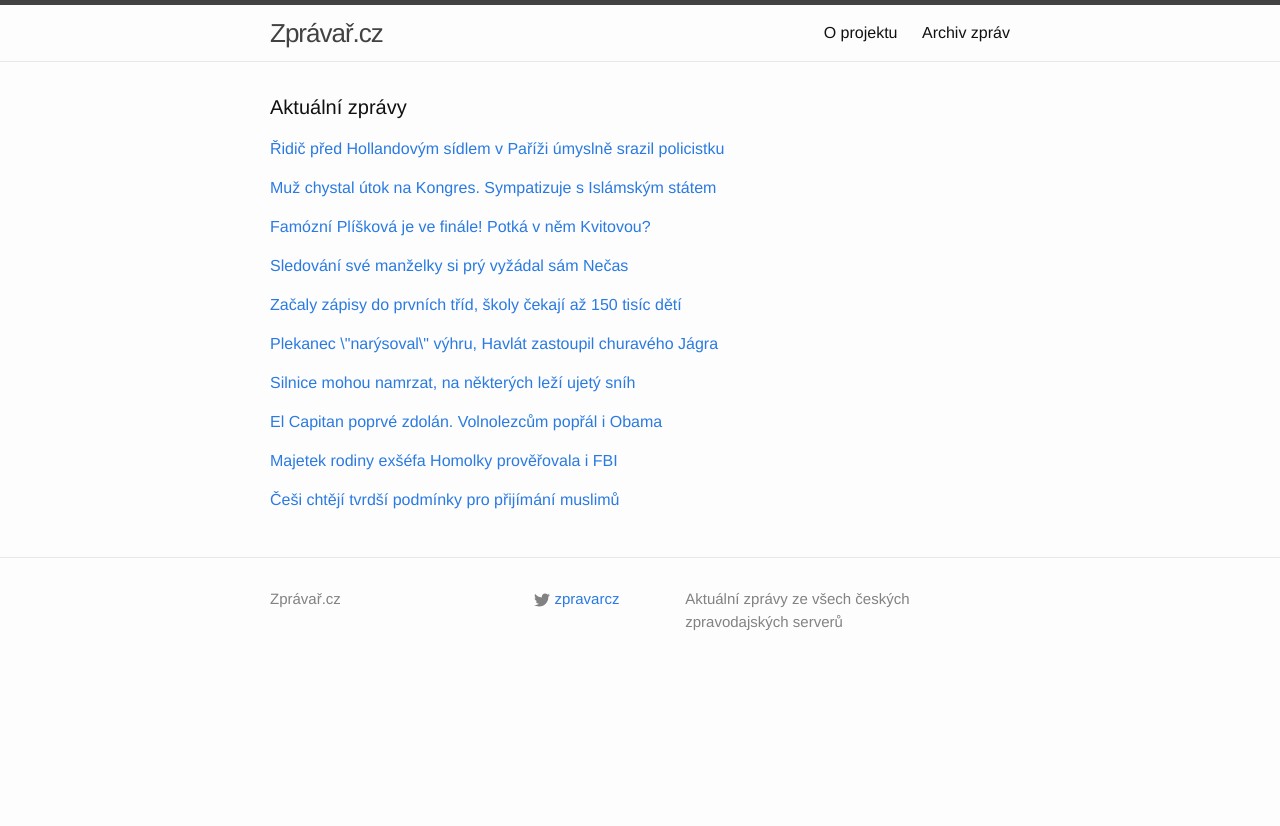
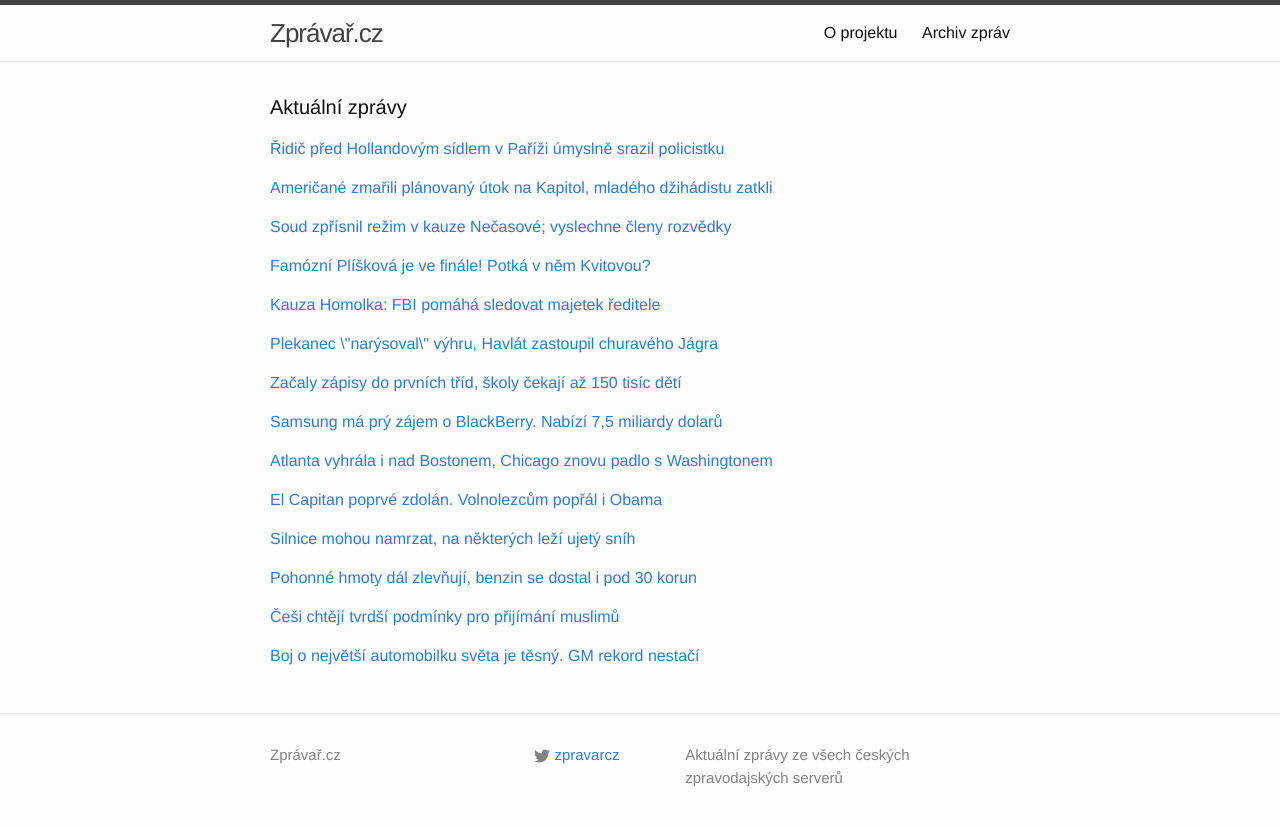
Before and after one commit to adliska/zpravar, a Jekyll site: the page built from index.html, in a window 1280 px wide. Shown: the top 826 px of the page. Built offline with Jekyll 4.4.1, drawn with Linux system fonts in a browser that asks for light colours.

Commit message:
zpravar news update

```diff
--- a/index.html
+++ b/index.html
@@ -21,9 +21,10 @@ layout: default
 <li><a href=http://www.rozhlas.cz/_zprava/v-parizi-u-sidla-prezidenta-najel-ridic-umyslne-na-policistku--1443785>V Paříži u sídla prezidenta najel řidič úmyslně na policistku  - www.rozhlas.cz</a></li>
 <li><a href=http://www.novinky.cz/zahranicni/evropa/358808-ridic-pred-sidlem-francouzskeho-prezidenta-najel-na-policistku.html>Řidič před sídlem francouzského prezidenta najel na policistku - www.novinky.cz</a></li>
 </ul>
-</div><p><a href="javascript:;" onclick="toggle_visibility('zpravy1')">Muž chystal útok na Kongres. Sympatizuje s Islámským státem</a></p>
+</div><p><a href="javascript:;" onclick="toggle_visibility('zpravy1')">Američané zmařili plánovaný útok na Kapitol, mladého džihádistu zatkli </a></p>
 <div id="zpravy1" style="display:none">
 <ul>
+<li><a href=http://www.lidovky.cz/americane-zmarili-planovany-utok-na-kapitol-mladeho-dzihadistu-zatkli-1m3-/zpravy-svet.aspx?c=A150115_095307_ln_zahranici_msl>Američané zmařili plánovaný útok na Kapitol, mladého džihádistu zatkli  - www.lidovky.cz</a></li>
 <li><a href=http://zpravy.aktualne.cz/zahranici/muz-chystal-utok-na-kongres-sympatizuje-s-islamskym-statem/r~0527ed009c8111e4bdad0025900fea04/>Muž chystal útok na Kongres. Sympatizuje s Islámským státem - zpravy.aktualne.cz</a></li>
 <li><a href=http://zpravy.idnes.cz/v-usa-zatkli-muze-chtel-utocit-na-sidlo-kongresu-ful-/zahranicni.aspx?c=A150115_064720_zahranicni_jj>V USA zatkli příznivce Islámského státu, měl chystat útok na Kongres - zpravy.idnes.cz</a></li>
 <li><a href=http://www.novinky.cz/zahranicni/amerika/358805-v-usa-zatkli-muze-ktery-planoval-utok-na-budovu-kapitolu.html>V USA zatkli muže, který plánoval útok na budovu Kapitolu - www.novinky.cz</a></li>
@@ -32,8 +33,20 @@ layout: default
 <li><a href=http://www.rozhlas.cz/_zprava/fbi-zatkla-muze-ktery-pry-planoval-utok-na-sidlo-americkeho-kongresu--1443763>FBI zatkla muže, který prý plánoval útok na sídlo amerického Kongresu  - www.rozhlas.cz</a></li>
 <li><a href=http://echo24.cz/a/iktCb>Chtěl v USA vraždit v Kapitolu. FBI ho zatkla. Fandil IS - echo24.cz</a></li>
 </ul>
-</div><p><a href="javascript:;" onclick="toggle_visibility('zpravy2')">Famózní Plíšková je ve finále! Potká v něm Kvitovou?</a></p>
+</div><p><a href="javascript:;" onclick="toggle_visibility('zpravy2')">Soud zpřísnil režim v kauze Nečasové; vyslechne členy rozvědky</a></p>
 <div id="zpravy2" style="display:none">
+<ul>
+<li><a href=http://www.ceskenoviny.cz/zpravy/zpravy/soud-zprisnil-rezim-v-kauze-necasove-vyslechne-cleny-rozvedky/1169173>Soud zpřísnil režim v kauze Nečasové; vyslechne členy rozvědky - www.ceskenoviny.cz</a></li>
+<li><a href=http://echo24.cz/a/igsgf>Sledování manželky si vyžádal sám Nečas, řekl Páleník u soudu - echo24.cz</a></li>
+<li><a href=http://www.lidovky.cz/pravo-sledovani-manzelky-si-dle-vypovedi-palenika-vyzadal-necas-p8y-/zpravy-domov.aspx?c=A150115_083724_ln_domov_mmu>Sledování své manželky si prý vyžádal sám Nečas  - www.lidovky.cz</a></li>
+<li><a href=http://domaci.ihned.cz/c1-63385210-necas-o-sledovani-sve-manzelky-vedel-objednal-si-ho-tvrdi-exsef-rozvedky>Nečas o sledování své manželky věděl, objednal si ho, tvrdí exšéf rozvědky - domaci.ihned.cz</a></li>
+<li><a href=http://www.ceskatelevize.cz/ct24/domaci/298257-sledovani-byvale-manzelky-naridil-udajne-sam-necas/>Sledování bývalé manželky nařídil údajně sám Nečas - www.ceskatelevize.cz</a></li>
+<li><a href=http://www.novinky.cz/domaci/358794-palenik-akci-na-sledovani-manzelky-si-vyzadal-sam-necas-mel-o-ni-obavy.html>Páleník: Akci na sledování manželky si vyžádal sám Nečas. Měl o ni obavy. - www.novinky.cz</a></li>
+<li><a href=http://zpravy.aktualne.cz/domaci/sledovani-manzelky-si-podle-vypovedi-palenika-vyzadal-necas/r~6476d1309c7811e49bec0025900fea04/>Sledování manželky si podle výpovědi Páleníka vyžádal Nečas - zpravy.aktualne.cz</a></li>
+<li><a href=http://www.novinky.cz/domaci/358794-palenik-akci-na-sledovani-manzelky-si-vyzadal-sam-necas.html>Páleník: Akci na sledování manželky si vyžádal sám Nečas - www.novinky.cz</a></li>
+</ul>
+</div><p><a href="javascript:;" onclick="toggle_visibility('zpravy3')">Famózní Plíšková je ve finále! Potká v něm Kvitovou?</a></p>
+<div id="zpravy3" style="display:none">
 <ul>
 <li><a href=http://www.tyden.cz/rubriky/sport/tenis/famozni-pliskova-je-ve-finale-potka-v-nem-kvitovou_330175.html>Famózní Plíšková je ve finále! Potká v něm Kvitovou? - www.tyden.cz</a></li>
 <li><a href=http://www.rozhlas.cz/_zprava/tenistka-pliskova-si-v-sydney-zahraje-o-titul-vesely-je-v-semifinale--1443830>Tensitka Plíšková si v Sydney zahraje o titul, Veselý je v semifinále - www.rozhlas.cz</a></li>
@@ -43,24 +56,14 @@ layout: default
 <li><a href=http://sport.idnes.cz/tenis-turnaje-sydney-hobart-auckland-dwp-/tenis.aspx?c=A150115_071507_tenis_ten>Veselý se v Aucklandu probojoval z kvalifikace až do semifinále - sport.idnes.cz</a></li>
 <li><a href=http://www.sportovninoviny.cz/zpravy/tenista-vesely-postoupil-v-aucklandu-do-semifinale/1169090>Tenista Veselý postoupil v Aucklandu do semifinále - www.sportovninoviny.cz</a></li>
 </ul>
-</div><p><a href="javascript:;" onclick="toggle_visibility('zpravy3')">Sledování své manželky si prý vyžádal sám Nečas </a></p>
-<div id="zpravy3" style="display:none">
-<ul>
-<li><a href=http://www.lidovky.cz/pravo-sledovani-manzelky-si-dle-vypovedi-palenika-vyzadal-necas-p8y-/zpravy-domov.aspx?c=A150115_083724_ln_domov_mmu>Sledování své manželky si prý vyžádal sám Nečas  - www.lidovky.cz</a></li>
-<li><a href=http://domaci.ihned.cz/c1-63385210-necas-o-sledovani-sve-manzelky-vedel-objednal-si-ho-tvrdi-exsef-rozvedky>Nečas o sledování své manželky věděl, objednal si ho, tvrdí exšéf rozvědky - domaci.ihned.cz</a></li>
-<li><a href=http://www.ceskatelevize.cz/ct24/domaci/298257-sledovani-byvale-manzelky-naridil-udajne-sam-necas/>Sledování bývalé manželky nařídil údajně sám Nečas - www.ceskatelevize.cz</a></li>
-<li><a href=http://www.novinky.cz/domaci/358794-palenik-akci-na-sledovani-manzelky-si-vyzadal-sam-necas-mel-o-ni-obavy.html>Páleník: Akci na sledování manželky si vyžádal sám Nečas. Měl o ni obavy. - www.novinky.cz</a></li>
-<li><a href=http://zpravy.aktualne.cz/domaci/sledovani-manzelky-si-podle-vypovedi-palenika-vyzadal-necas/r~6476d1309c7811e49bec0025900fea04/>Sledování manželky si podle výpovědi Páleníka vyžádal Nečas - zpravy.aktualne.cz</a></li>
-<li><a href=http://www.novinky.cz/domaci/358794-palenik-akci-na-sledovani-manzelky-si-vyzadal-sam-necas.html>Páleník: Akci na sledování manželky si vyžádal sám Nečas - www.novinky.cz</a></li>
-</ul>
-</div><p><a href="javascript:;" onclick="toggle_visibility('zpravy4')">Začaly zápisy do prvních tříd, školy čekají až 150 tisíc dětí</a></p>
+</div><p><a href="javascript:;" onclick="toggle_visibility('zpravy4')">Kauza Homolka: FBI pomáhá sledovat majetek ředitele</a></p>
 <div id="zpravy4" style="display:none">
 <ul>
-<li><a href=http://www.tyden.cz/rubriky/domaci/skolstvi/zacaly-zapisy-do-prvnich-trid-skoly-cekaji-az-150-tisic-deti_330164.html>Začaly zápisy do prvních tříd, školy čekají až 150 tisíc dětí - www.tyden.cz</a></li>
-<li><a href=http://www.ceskenoviny.cz/zpravy/zpravy/zacinaji-zapisy-do-prvnich-trid-zakladnich-skol-potrvaji-mesic/1169075>Začínají zápisy do prvních tříd základních škol, potrvají měsíc - www.ceskenoviny.cz</a></li>
-<li><a href=http://www.denik.cz/z_domova/zacnou-zapisy-do-zs-poprve-se-k-nim-chysta-na-150-tisic-deti-20150115.html>Začnou zápisy do ZŠ. Poprvé se k nim chystá na 150 tisíc dětí - www.denik.cz</a></li>
-<li><a href=http://www.rozhlas.cz/_zprava/zacinaji-zapisy-do-prvnich-trid-zakladnich-skol-potrvaji-dva-tydny--1443768>Začínají zápisy do prvních tříd základních škol, potrvají dva týdny  - www.rozhlas.cz</a></li>
-<li><a href=http://zpravy.idnes.cz/boj-o-dobrou-skolu-dite-jde-k-zapisu-menime-bydliste-fhz-/domaci.aspx?c=A150114_210952_domaci_fer>Rodiče v boji o dobrou školu obcházejí zákon: úředně se přestěhují - zpravy.idnes.cz</a></li>
+<li><a href=http://www.ceskatelevize.cz/ct24/domaci/298266-kauza-homolka-fbi-pomaha-sledovat-majetek-reditele/>Kauza Homolka: FBI pomáhá sledovat majetek ředitele - www.ceskatelevize.cz</a></li>
+<li><a href=http://www.novinky.cz/domaci/358813-majetek-rodiny-exsefa-homolky-proverovala-i-fbi.html>Majetek rodiny exšéfa Homolky prověřovala i FBI - www.novinky.cz</a></li>
+<li><a href=http://www.ceskenoviny.cz/zpravy/zpravy/v-kauze-homolky-pomaha-fbi-mapovala-majetek-dbaleho-rodiny/1169133>V kauze Homolky pomáhá FBI, mapovala majetek Dbalého rodiny - www.ceskenoviny.cz</a></li>
+<li><a href=http://www.denik.cz/z_domova/fbi-pomaha-prolustrovat-majtek-rodiny-exsefa-homolky-20150115.html>FBI pomáhá prolustrovat majetek rodiny exšéfa Homolky - www.denik.cz</a></li>
+<li><a href=http://www.lidovky.cz/do-kauzy-homolka-promluvila-fbi-cesi-ji-poprosili-o-pomoc-pm0-/zpravy-domov.aspx?c=A150114_165730_ln_domov_ogo>Do kauzy Homolka promluvila FBI. Češi ji poprosili o pomoc  - www.lidovky.cz</a></li>
 </ul>
 </div><p><a href="javascript:;" onclick="toggle_visibility('zpravy5')">Plekanec \"narýsoval\" výhru, Havlát zastoupil churavého Jágra</a></p>
 <div id="zpravy5" style="display:none">
@@ -71,35 +74,67 @@ layout: default
 <li><a href=http://hokej.idnes.cz/new-jersey-prekvapilo-vyhrou-v-los-angeles-fkz-/nhl.aspx?c=A150115_072054_nhl_Mkr>New Jersey překvapilo výhrou v Los Angeles, Havlát s Eliášem bodovali - hokej.idnes.cz</a></li>
 <li><a href=http://www.sportovninoviny.cz/zpravy/plekanec-se-podilel-na-viteznem-obratu-montrealu/1169089>Plekanec se podílel na vítězném obratu Montrealu - www.sportovninoviny.cz</a></li>
 </ul>
-</div><p><a href="javascript:;" onclick="toggle_visibility('zpravy6')">Silnice mohou namrzat, na některých leží ujetý sníh</a></p>
+</div><p><a href="javascript:;" onclick="toggle_visibility('zpravy6')">Začaly zápisy do prvních tříd, školy čekají až 150 tisíc dětí</a></p>
 <div id="zpravy6" style="display:none">
+<ul>
+<li><a href=http://www.tyden.cz/rubriky/domaci/skolstvi/zacaly-zapisy-do-prvnich-trid-skoly-cekaji-az-150-tisic-deti_330164.html>Začaly zápisy do prvních tříd, školy čekají až 150 tisíc dětí - www.tyden.cz</a></li>
+<li><a href=http://www.ceskenoviny.cz/zpravy/zpravy/zacinaji-zapisy-do-prvnich-trid-zakladnich-skol-potrvaji-mesic/1169075>Začínají zápisy do prvních tříd základních škol, potrvají měsíc - www.ceskenoviny.cz</a></li>
+<li><a href=http://www.denik.cz/z_domova/zacnou-zapisy-do-zs-poprve-se-k-nim-chysta-na-150-tisic-deti-20150115.html>Začnou zápisy do ZŠ. Poprvé se k nim chystá na 150 tisíc dětí - www.denik.cz</a></li>
+<li><a href=http://www.rozhlas.cz/_zprava/zacinaji-zapisy-do-prvnich-trid-zakladnich-skol-potrvaji-dva-tydny--1443768>Začínají zápisy do prvních tříd základních škol, potrvají dva týdny  - www.rozhlas.cz</a></li>
+<li><a href=http://zpravy.idnes.cz/boj-o-dobrou-skolu-dite-jde-k-zapisu-menime-bydliste-fhz-/domaci.aspx?c=A150114_210952_domaci_fer>Rodiče v boji o dobrou školu obcházejí zákon: úředně se přestěhují - zpravy.idnes.cz</a></li>
+</ul>
+</div><p><a href="javascript:;" onclick="toggle_visibility('zpravy7')">Samsung má prý zájem o BlackBerry. Nabízí 7,5 miliardy dolarů</a></p>
+<div id="zpravy7" style="display:none">
+<ul>
+<li><a href=http://www.rozhlas.cz/_zprava/samsung-ma-pry-zajem-o-blackberry-nabizi-75-miliardy-dolaru--1443844>Samsung má prý zájem o BlackBerry. Nabízí 7,5 miliardy dolarů - www.rozhlas.cz</a></li>
+<li><a href=http://www.novinky.cz/internet-a-pc/mobil/358812-samsung-ma-pry-zajem-o-koupi-firmy-blackberry.html>Samsung má prý zájem o koupi firmy BlackBerry - www.novinky.cz</a></li>
+<li><a href=http://zpravy.aktualne.cz/ekonomika/samsung-ma-zajem-o-koupi-firmy-blackberry-tvrdi-reuters/r~05d4b8149c7711e490f70025900fea04/>Samsung má zájem o koupi firmy BlackBerry, tvrdí Reuters - zpravy.aktualne.cz</a></li>
+<li><a href=http://www.financninoviny.cz/zpravodajstvi/zpravy/samsung-ma-pry-zajem-o-koupi-firmy-blackberry/1169055>Samsung má prý zájem o koupi firmy BlackBerry - www.financninoviny.cz</a></li>
+<li><a href=http://mobil.idnes.cz/samsung-chce-koupit-blackberry-dm3-/mob_samsung.aspx?c=A150115_002915_mob_samsung_ada>Samsung chce koupit BlackBerry. Nabízí 7,5 miliardy dolarů - mobil.idnes.cz</a></li>
+</ul>
+</div><p><a href="javascript:;" onclick="toggle_visibility('zpravy8')">Atlanta vyhrála i nad Bostonem, Chicago znovu padlo s Washingtonem</a></p>
+<div id="zpravy8" style="display:none">
+<ul>
+<li><a href=http://sport.idnes.cz/nba-basketbal-denni-souhrn-dc7-/basket.aspx?c=A150115_094502_sport-basket_ten>Atlanta vyhrála i nad Bostonem, Chicago znovu padlo s Washingtonem - sport.idnes.cz</a></li>
+<li><a href=http://sport.aktualne.cz/atlanta-v-nba-vyhrala-podesate-v-rade/r~013aac749c9411e486b9002590604f2e/>Atlanta v NBA vyhrála podesáté v řadě - sport.aktualne.cz</a></li>
+<li><a href=http://www.sportovninoviny.cz/zpravy/basketbaliste-atlanty-vyhrali-v-nba-desaty-zapas-za-sebou/1169159>Basketbalisté Atlanty vyhráli v NBA desátý zápas za sebou - www.sportovninoviny.cz</a></li>
+<li><a href=http://www.denik.cz/ostatni_sport/atlanta-se-veze-na-vitezne-vlne-v-ceste-za-desatou-vyhrou-splachla-i-boston-2015.html>Atlanta se veze na vítězné vlně, v cestě za desátou výhrou spláchla i Boston - www.denik.cz</a></li>
+</ul>
+</div><p><a href="javascript:;" onclick="toggle_visibility('zpravy9')">El Capitan poprvé zdolán. Volnolezcům popřál i Obama</a></p>
+<div id="zpravy9" style="display:none">
+<ul>
+<li><a href=http://www.tyden.cz/rubriky/relax/cestovani/el-capitan-poprve-zdolan-volnolezcum-popral-i-obama_330168.html>El Capitan poprvé zdolán. Volnolezcům popřál i Obama - www.tyden.cz</a></li>
+<li><a href=http://www.tyden.cz/rubriky/relax/cestovani/el-capitan-poprve-zdolan-volnolezcum-popral-k-vykonu-i-obama_330168.html>El Capitan poprvé zdolán. Volnolezcům popřál i Obama - www.tyden.cz</a></li>
+<li><a href=http://sport.aktualne.cz/yosemitsky-el-capitan-premierove-zdolali-dva-volnolezci/r~a75dd3689c8c11e4aff10025900fea04/>Yosemitský El Capitan premiérově zdolali dva volnolezci - sport.aktualne.cz</a></li>
+<li><a href=http://www.novinky.cz/koktejl/358809-dva-americti-volnolezci-jako-prvni-v-historii-zdolali-el-capitan.html>Dva američtí volnolezci jako první v historii zdolali El Capitan - www.novinky.cz</a></li>
+</ul>
+</div><p><a href="javascript:;" onclick="toggle_visibility('zpravy10')">Silnice mohou namrzat, na některých leží ujetý sníh</a></p>
+<div id="zpravy10" style="display:none">
 <ul>
 <li><a href=http://www.denik.cz/z_domova/silnice-mohou-namrzat-na-nekterych-je-ujety-snih-20150115.html>Silnice mohou namrzat, na některých leží ujetý sníh - www.denik.cz</a></li>
 <li><a href=http://zpravy.idnes.cz/situace-v-doprave-naledi-08k-/domaci.aspx?c=A150115_071255_domaci_jj>Silnice kvůli náledí místy kloužou, na horských cestách leží nový sníh - zpravy.idnes.cz</a></li>
 <li><a href=http://www.ceskenoviny.cz/zpravy/zpravy/na-cestach-ve-zlinskem-i-libereckem-kraji-se-rano-misty-tvori-ledovka/1169085>Na cestách ve Zlínském i Libereckém kraji se ráno místy tvoří ledovka - www.ceskenoviny.cz</a></li>
 <li><a href=http://www.ceskenoviny.cz/zpravy/zpravy/na-cestach-ve-zlinskem-kraji-se-rano-misty-tvori-ledovka/1169085>Na cestách ve Zlínském kraji se ráno místy tvoří ledovka - www.ceskenoviny.cz</a></li>
 </ul>
-</div><p><a href="javascript:;" onclick="toggle_visibility('zpravy7')">El Capitan poprvé zdolán. Volnolezcům popřál i Obama</a></p>
-<div id="zpravy7" style="display:none">
+</div><p><a href="javascript:;" onclick="toggle_visibility('zpravy11')">Pohonné hmoty dál zlevňují, benzin se dostal i pod 30 korun</a></p>
+<div id="zpravy11" style="display:none">
 <ul>
-<li><a href=http://www.tyden.cz/rubriky/relax/cestovani/el-capitan-poprve-zdolan-volnolezcum-popral-i-obama_330168.html>El Capitan poprvé zdolán. Volnolezcům popřál i Obama - www.tyden.cz</a></li>
-<li><a href=http://www.tyden.cz/rubriky/relax/cestovani/el-capitan-poprve-zdolan-volnolezcum-popral-k-vykonu-i-obama_330168.html>El Capitan poprvé zdolán. Volnolezcům popřál i Obama - www.tyden.cz</a></li>
-<li><a href=http://sport.aktualne.cz/yosemitsky-el-capitan-premierove-zdolali-dva-volnolezci/r~a75dd3689c8c11e4aff10025900fea04/>Yosemitský El Capitan premiérově zdolali dva volnolezci - sport.aktualne.cz</a></li>
-<li><a href=http://www.novinky.cz/koktejl/358809-dva-americti-volnolezci-jako-prvni-v-historii-zdolali-el-capitan.html>Dva američtí volnolezci jako první v historii zdolali El Capitan - www.novinky.cz</a></li>
+<li><a href=http://zpravy.aktualne.cz/ekonomika/pohonne-hmoty-dal-zlevnuji-benzin-se-dostal-i-pod-30-korun/r~408e8c209c8e11e4ab15002590604f2e/>Pohonné hmoty dál zlevňují, benzin se dostal i pod 30 korun - zpravy.aktualne.cz</a></li>
+<li><a href=http://www.denik.cz/ekonomika/pohonne-hmoty-v-cesku-opet-vyrazne-zlevnily-benzin-az-pod-31-korun-20150115.html>Pohonné hmoty v Česku opět výrazně zlevnily, benzin až pod 31 korun - www.denik.cz</a></li>
+<li><a href=http://www.financninoviny.cz/zpravodajstvi/zpravy/pohonne-hmoty-v-cesku-opet-vyrazne-zlevnily-benzin-az-pod-31-kc/1169113>Pohonné hmoty v Česku opět výrazně zlevnily, benzin až pod 31 Kč - www.financninoviny.cz</a></li>
 </ul>
-</div><p><a href="javascript:;" onclick="toggle_visibility('zpravy8')">Majetek rodiny exšéfa Homolky prověřovala i FBI</a></p>
-<div id="zpravy8" style="display:none">
-<ul>
-<li><a href=http://www.novinky.cz/domaci/358813-majetek-rodiny-exsefa-homolky-proverovala-i-fbi.html>Majetek rodiny exšéfa Homolky prověřovala i FBI - www.novinky.cz</a></li>
-<li><a href=http://www.ceskenoviny.cz/zpravy/zpravy/v-kauze-homolky-pomaha-fbi-mapovala-majetek-dbaleho-rodiny/1169133>V kauze Homolky pomáhá FBI, mapovala majetek Dbalého rodiny - www.ceskenoviny.cz</a></li>
-<li><a href=http://www.denik.cz/z_domova/fbi-pomaha-prolustrovat-majtek-rodiny-exsefa-homolky-20150115.html>FBI pomáhá prolustrovat majetek rodiny exšéfa Homolky - www.denik.cz</a></li>
-<li><a href=http://www.lidovky.cz/do-kauzy-homolka-promluvila-fbi-cesi-ji-poprosili-o-pomoc-pm0-/zpravy-domov.aspx?c=A150114_165730_ln_domov_ogo>Do kauzy Homolka promluvila FBI. Češi ji poprosili o pomoc  - www.lidovky.cz</a></li>
-</ul>
-</div><p><a href="javascript:;" onclick="toggle_visibility('zpravy9')">Češi chtějí tvrdší podmínky pro přijímání muslimů</a></p>
-<div id="zpravy9" style="display:none">
+</div><p><a href="javascript:;" onclick="toggle_visibility('zpravy12')">Češi chtějí tvrdší podmínky pro přijímání muslimů</a></p>
+<div id="zpravy12" style="display:none">
 <ul>
 <li><a href=http://www.tyden.cz/rubriky/domaci/cesi-chteji-tvrdsi-podminky-pro-prijimani-muslimu_330165.html>Češi chtějí tvrdší podmínky pro přijímání muslimů - www.tyden.cz</a></li>
 <li><a href=http://echo24.cz/a/iVYc2>Průzkum: Češi chtějí přísněji posuzovat uprchlíky z islámských zemí - echo24.cz</a></li>
 <li><a href=http://www.ceskenoviny.cz/zpravy/zpravy/pruzkum-pro-cro-prijimani-lidi-z-islamskych-zemi-ma-byt-prisnejsi/1169081>Průzkum pro ČRo: Přijímání lidí z islámských zemí má být přísnější - www.ceskenoviny.cz</a></li>
 </ul>
+</div><p><a href="javascript:;" onclick="toggle_visibility('zpravy13')">Boj o největší automobilku světa je těsný. GM rekord nestačí</a></p>
+<div id="zpravy13" style="display:none">
+<ul>
+<li><a href=http://zpravy.aktualne.cz/ekonomika/auto/boj-o-svetoveho-vyrobce-aut-c1-je-tesny-gm-rekord-nestacil/r~18c0e3fc9c9111e498be002590604f2e/>Boj o největší automobilku světa je těsný. GM rekord nestačí - zpravy.aktualne.cz</a></li>
+<li><a href=http://byznys.ihned.cz/c1-63385160-pet-nejdulezitejsich-zprav-z-byznysu-ktere-by-vam-nemely-uniknout>Pět nejdůležitějších zpráv z byznysu, které by vám neměly uniknout - byznys.ihned.cz</a></li>
+<li><a href=http://www.financninoviny.cz/zpravodajstvi/zpravy/gm-loni-prodal-rekordni-pocet-aut-zaostal-ale-za-volkswagenem/1169056>GM loni prodal rekordní počet aut, zaostal ale za Volkswagenem - www.financninoviny.cz</a></li>
+</ul>
 </div></div>
```
